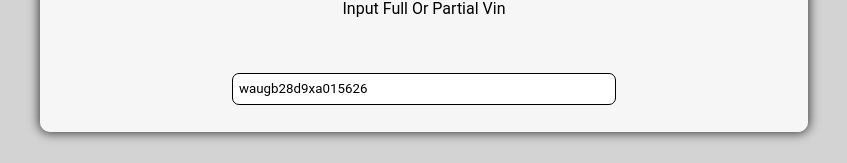
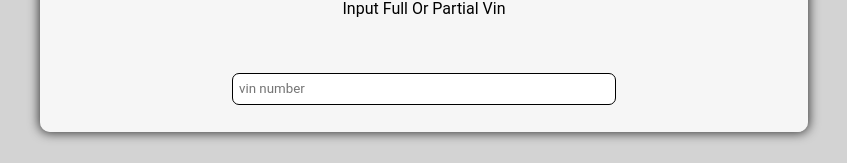
Before and after one commit to ttarlov/dream-garage, a React (Create React App) app: page / in a window 1280 px wide. Shown: the part 400-563 px from the top of the page, without its empty margins (216-1063 px from the left). Built offline with nearby package versions, Linux system fonts and the light colour scheme.

Commit message:
Remove placeholder vin

```diff
--- a/src/Components/Form/Form.jsx
+++ b/src/Components/Form/Form.jsx
@@ -9,7 +9,7 @@ class Form extends Component {
         super(props)
         this.state = {
             year: "",
-            vin: "waugb28d9xa015626",
+            vin: "",
             error: ''
         }
     }
```
